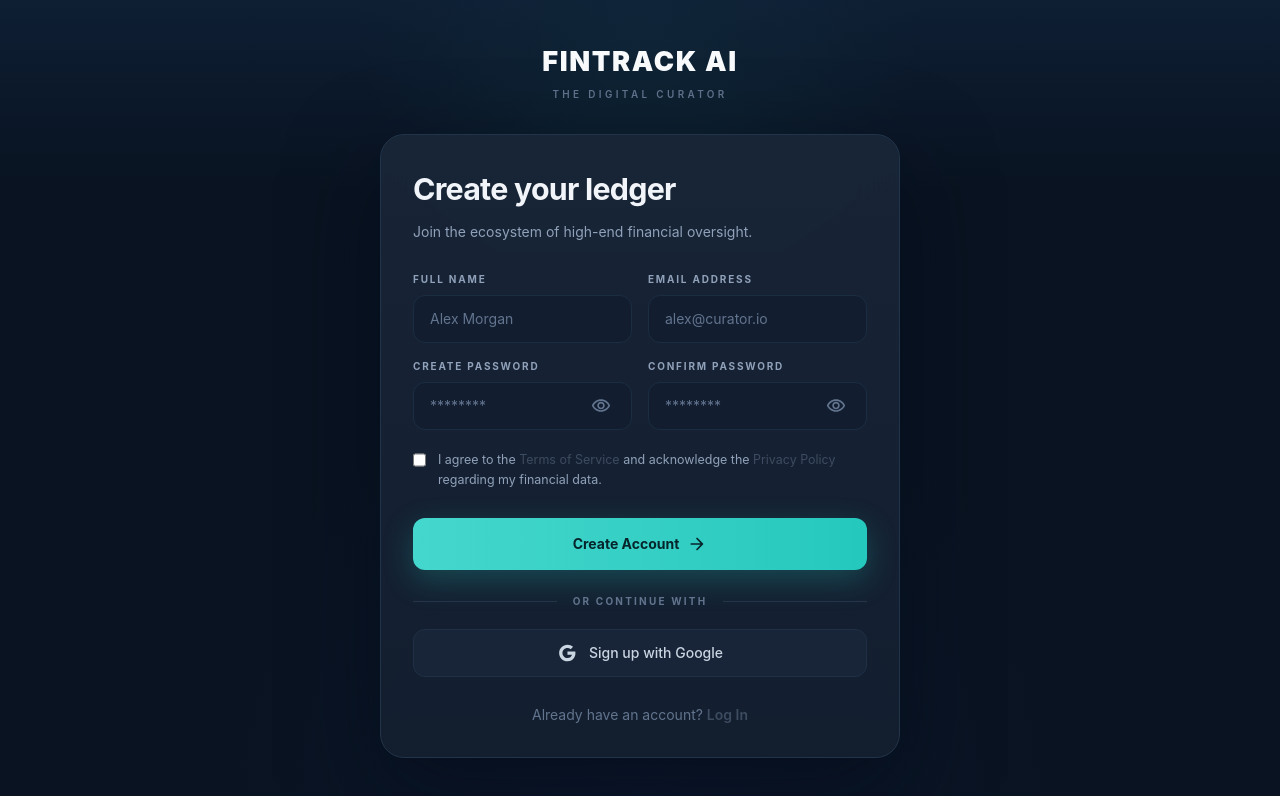
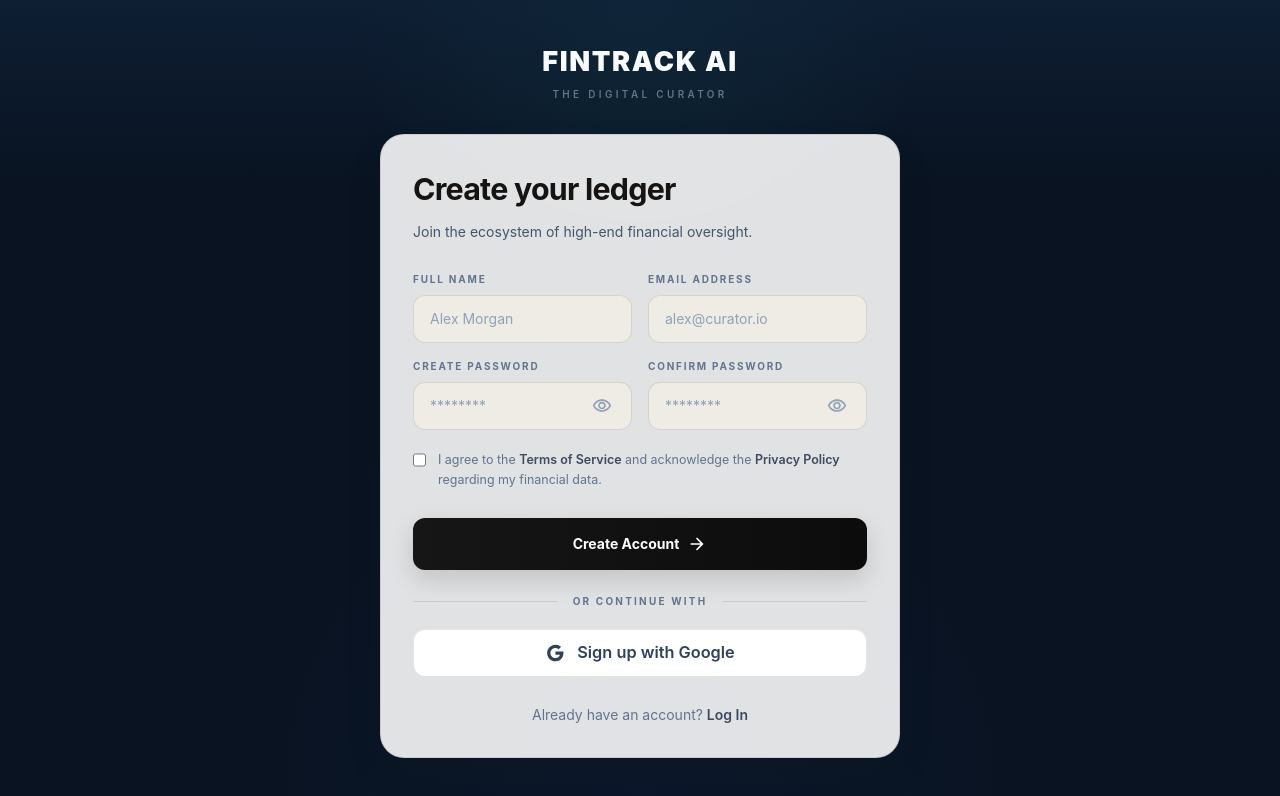
Before and after one commit to Chu29/fintrack-ai, a React (Vite) app in the folder client/: page /create-account in a window 1280 px wide. Shown: the top 796 px of the page. Built offline with nearby package versions, Linux system fonts and the light colour scheme.

Commit message:
feat: refactor SignUp component to utilize authStyles for consistent styling

```diff
--- a/client/src/pages/_components/SignUp.jsx
+++ b/client/src/pages/_components/SignUp.jsx
@@ -3,6 +3,7 @@ import VisibilityOffOutlinedIcon from '@mui/icons-material/VisibilityOffOutlined
 import VisibilityOutlinedIcon from '@mui/icons-material/VisibilityOutlined'
 import ArrowForwardRoundedIcon from '@mui/icons-material/ArrowForwardRounded'
 import GoogleIcon from '@mui/icons-material/Google'
+import { authStyles as auth } from './authStyles'
 
 const SignUp = ({
   formData,
@@ -13,32 +14,19 @@ const SignUp = ({
   setShowPassword,
   setShowConfirmPassword,
 }) => {
-  const labelClass =
-    'mb-2 block text-[10px] font-bold uppercase tracking-[0.18em] text-slate-400'
-  const fieldShellClass =
-    'group flex h-12 items-center rounded-xl border border-[#1b2d43] bg-[#121d30] px-4 text-slate-100 transition duration-200 hover:border-[#29435f] focus-within:-translate-y-px focus-within:border-[#35d3cb]/70 focus-within:shadow-[0_0_0_3px_rgba(53,211,203,0.12)]'
-  const inputClass =
-    'w-full bg-transparent text-sm text-slate-100 placeholder:text-slate-500 outline-none'
-  const iconButtonClass =
-    'inline-flex h-8 w-8 items-center justify-center rounded-full text-slate-500 transition hover:text-slate-300 focus-visible:outline-none focus-visible:ring-2 focus-visible:ring-[#35d3cb]/50'
   return (
-    <form
-      onSubmit={handleSubmit}
-      className="w-full rounded-3xl border border-[#223449] bg-[linear-gradient(180deg,rgba(25,38,56,0.95),rgba(19,31,47,0.98))] p-7 shadow-[0_32px_90px_rgba(3,10,23,0.52)] backdrop-blur-xl sm:p-8"
-    >
-      <h1 className="text-[1.9rem] font-bold tracking-tight text-slate-100">
-        Create your ledger
-      </h1>
-      <p className="mt-2 max-w-md text-sm leading-6 text-slate-400">
+    <form onSubmit={handleSubmit} className={auth.panel}>
+      <h1 className={auth.title}>Create your ledger</h1>
+      <p className={auth.subtext}>
         Join the ecosystem of high-end financial oversight.
       </p>
 
       <div className="mt-7 grid gap-4 sm:grid-cols-2">
         <div>
-          <label htmlFor="fullName" className={labelClass}>
+          <label htmlFor="fullName" className={auth.label}>
             Full Name
           </label>
-          <div className={fieldShellClass}>
+          <div className={auth.field}>
             <input
               id="fullName"
               name="fullName"
@@ -47,17 +35,17 @@ const SignUp = ({
               onChange={handleChange}
               placeholder="Alex Morgan"
               autoComplete="name"
-              className={inputClass}
+              className={auth.input}
               required
             />
           </div>
         </div>
 
         <div>
-          <label htmlFor="email" className={labelClass}>
+          <label htmlFor="email" className={auth.label}>
             Email Address
           </label>
-          <div className={fieldShellClass}>
+          <div className={auth.field}>
             <input
               id="email"
               name="email"
@@ -66,17 +54,17 @@ const SignUp = ({
               onChange={handleChange}
               placeholder="alex@curator.io"
               autoComplete="email"
-              className={inputClass}
+              className={auth.input}
               required
             />
           </div>
         </div>
 
         <div>
-          <label htmlFor="password" className={labelClass}>
+          <label htmlFor="password" className={auth.label}>
             Create Password
           </label>
-          <div className={fieldShellClass}>
+          <div className={auth.field}>
             <input
               id="password"
               name="password"
@@ -86,13 +74,13 @@ const SignUp = ({
               placeholder="********"
               autoComplete="new-password"
               minLength={8}
-              className={inputClass}
+              className={auth.input}
               required
             />
             <button
               type="button"
               onClick={() => setShowPassword((prev) => !prev)}
-              className={iconButtonClass}
+              className={auth.iconButton}
               aria-label={
                 showPassword ? 'Hide password field' : 'Show password field'
               }
@@ -107,10 +95,10 @@ const SignUp = ({
         </div>
 
         <div>
-          <label htmlFor="confirmPassword" className={labelClass}>
+          <label htmlFor="confirmPassword" className={auth.label}>
             Confirm Password
           </label>
-          <div className={fieldShellClass}>
+          <div className={auth.field}>
             <input
               id="confirmPassword"
               name="confirmPassword"
@@ -120,13 +108,13 @@ const SignUp = ({
               placeholder="********"
               autoComplete="new-password"
               minLength={8}
-              className={inputClass}
+              className={auth.input}
               required
             />
             <button
               type="button"
               onClick={() => setShowConfirmPassword((prev) => !prev)}
-              className={iconButtonClass}
+              className={auth.iconButton}
               aria-label={
                 showConfirmPassword
                   ? 'Hide confirm password field'
@@ -143,28 +131,22 @@ const SignUp = ({
         </div>
       </div>
 
-      <label className="mt-5 flex items-start gap-3 text-[0.78rem] leading-5 text-slate-400">
+      <label className="mt-5 flex items-start gap-3 text-[0.78rem] leading-5 text-slate-500">
         <input
           type="checkbox"
           name="agreedToTerms"
           checked={formData.agreedToTerms}
           onChange={handleChange}
-          className="mt-0.5 h-4 w-4 rounded border border-[#2b3f56] bg-transparent accent-dashboard-accent"
+          className={auth.checkbox}
           required
         />
         <span>
           I agree to the{' '}
-          <a
-            href="/"
-            className="text-dashboard-accent transition hover:text-[#63e3da]"
-          >
+          <a href="/" className={auth.link}>
             Terms of Service
           </a>{' '}
           and acknowledge the{' '}
-          <a
-            href="/"
-            className="text-dashboard-accent transition hover:text-[#63e3da]"
-          >
+          <a href="/" className={auth.link}>
             Privacy Policy
           </a>{' '}
           regarding my financial data.
@@ -173,23 +155,23 @@ const SignUp = ({
 
       <button
         type="submit"
-        className="mt-7 inline-flex h-13 w-full items-center justify-center gap-2 rounded-xl bg-linear-to-r from-[#44d7cd] to-[#24c8bd] px-4 text-sm font-bold text-[#06252b] shadow-[0_10px_30px_rgba(36,200,189,0.25)] transition duration-200 hover:-translate-y-0.5 hover:from-[#57e0d7] hover:to-[#30d7cb]"
+        className={`${auth.primaryButton} mt-7 h-13`}
       >
         <span>Create Account</span>
         <ArrowForwardRoundedIcon fontSize="small" />
       </button>
 
       <div className="mt-6 flex items-center gap-4">
-        <div className="h-px flex-1 bg-slate-700/60" />
+        <div className={auth.divider} />
         <p className="text-[10px] font-bold uppercase tracking-[0.22em] text-slate-500">
           Or continue with
         </p>
-        <div className="h-px flex-1 bg-slate-700/60" />
+        <div className={auth.divider} />
       </div>
 
       <button
         type="button"
-        className="mt-5 flex h-12 w-full items-center justify-center gap-3 rounded-xl border border-[#1f3046] bg-[#182437] text-sm font-medium text-slate-300 transition duration-200 hover:border-[#2b435f] hover:bg-[#1d2a3d]"
+        className={`${auth.secondaryButton} mt-5 text-sm`}
       >
         <GoogleIcon fontSize="small" />
         <span>Sign up with Google</span>
@@ -197,10 +179,7 @@ const SignUp = ({
 
       <p className="mt-7 text-center text-sm text-slate-500">
         Already have an account?{' '}
-        <button
-          type="button"
-          className="font-semibold text-dashboard-accent transition hover:text-[#63e3da]"
-        >
+        <button type="button" className={auth.link}>
           Log In
         </button>
       </p>
```
